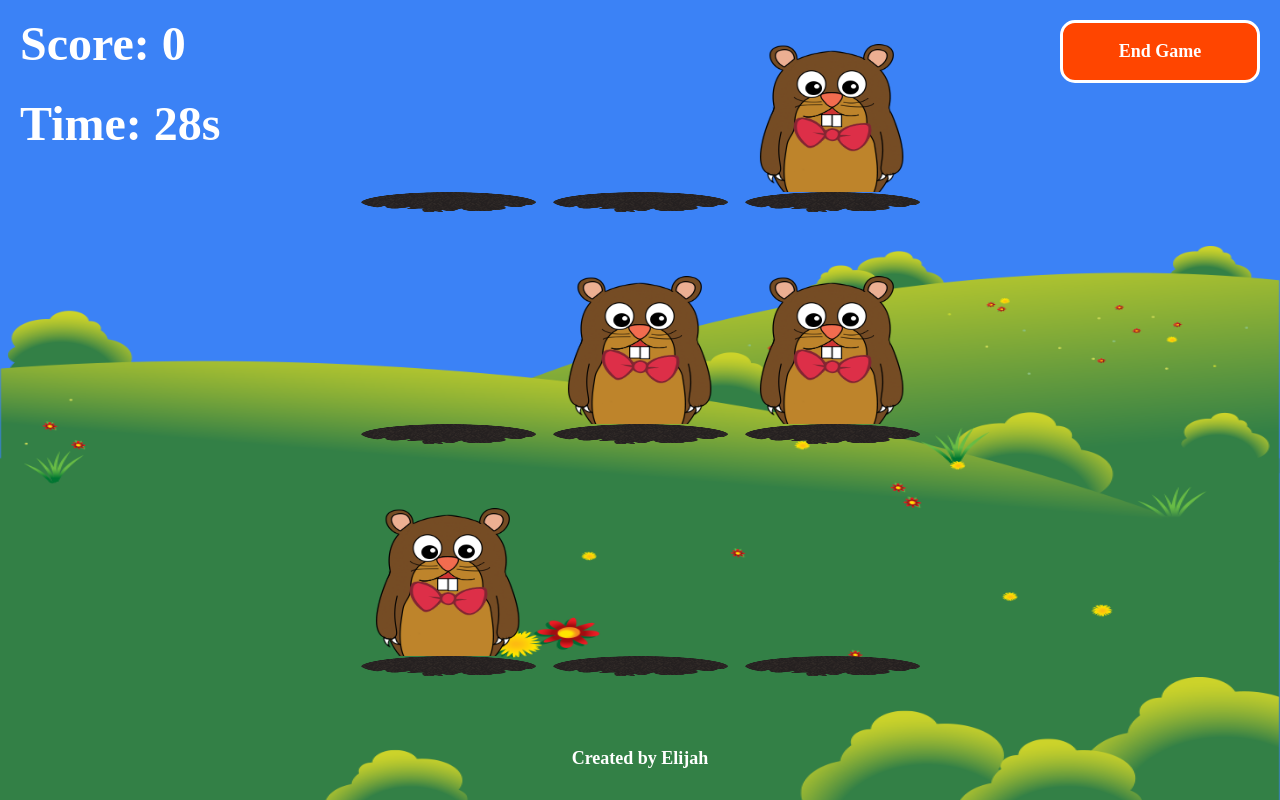
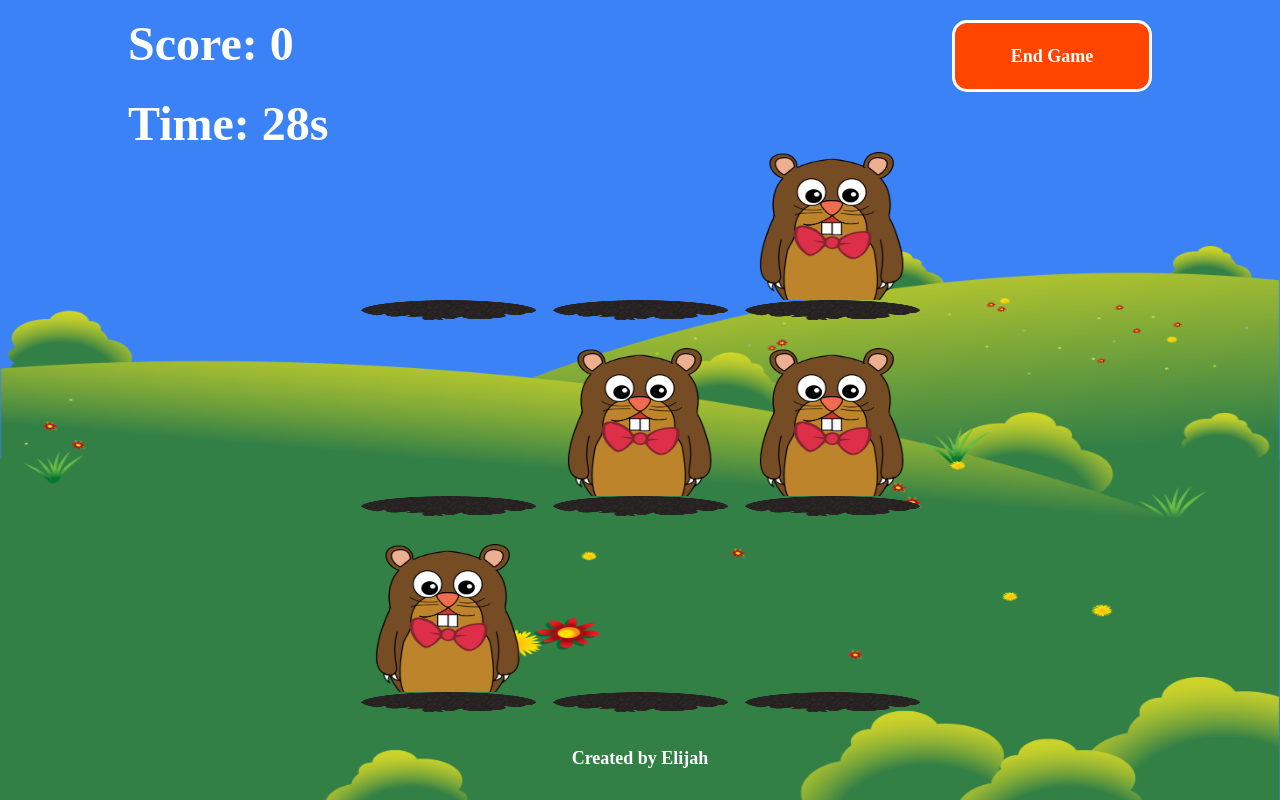
Before and after one commit to eedelosreyes2/whac-a-nft, a Next.js app: page / in a window 1280 px wide. Both pictures are taken after a click on the button "Connect Wallet". Built offline with nearby package versions, Linux system fonts and the light colour scheme.

Commit message:
more ux/ui

```diff
--- a/components/Game.tsx
+++ b/components/Game.tsx
@@ -180,18 +180,20 @@ const Game = () => {
 
       {playing && (
         <>
-          <button className="button absolute top-5 right-5" onClick={endGame}>
-            End Game
-          </button>
-          <div className="absolute text-left top-5 left-5">
-            <Score value={score} />
-            <Timer time={TIME_LIMIT} onEnd={endGame} />
+          <div className="flex w-full justify-between px-5 lg:px-32 absolute top-5">
+            <div className="text-left">
+              <Score value={score} />
+              <Timer time={TIME_LIMIT} onEnd={endGame} />
+            </div>
+            <button className="button" onClick={endGame}>
+              End Game
+            </button>
           </div>
 
           <div className="absolute left-0 right-0 m-auto max-w-4xl bottom-20 sm:pb-[3vh]">
             <div className="flex flex-wrap lg:max-w-2xl justify-center mx-auto">
               {moles.map(({ delay, speed, points }, index) => (
-                <div>
+                <div className="flex flex-col items-center">
                   <Mole
                     key={index}
                     onWhack={onWhack}
@@ -199,7 +201,7 @@ const Game = () => {
                     delay={delay}
                     speed={speed}
                   />
-                  <div className="h-10">
+                  <div className="h-1">
                     <Image src="/hole.png" width={175} height={20} alt="mole" />
                   </div>
                 </div>
--- a/styles/globals.css
+++ b/styles/globals.css
@@ -17,12 +17,14 @@ img {
     border: 3px solid white;
     border-radius: 15px;
     font-size: 18px;
+    height: 72px;
     padding: 15px 30px;
     width: 200px;
   }
   @media only screen and (max-width: 639px) {
     .button {
       font-size: 15px;
+      height: 60px;
       width: 180px;
     }
   }
```
